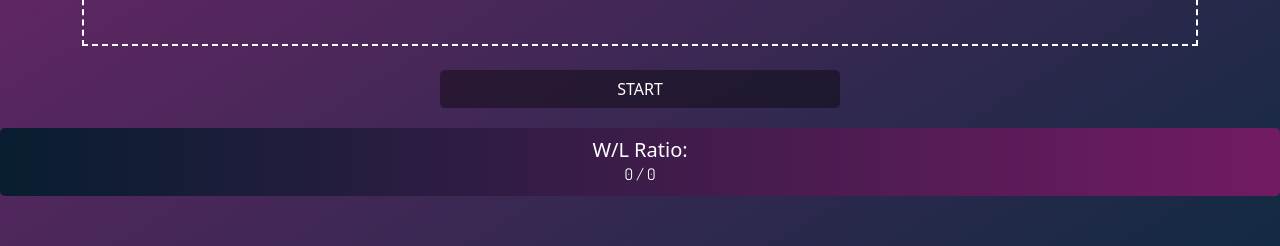
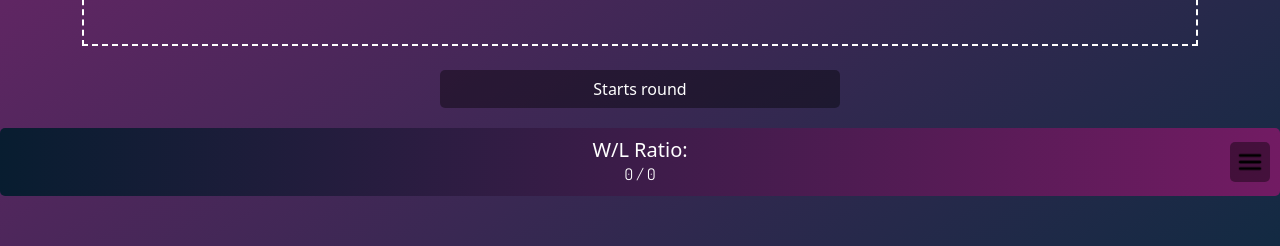
Before and after one commit to grammade/react-blackjack, a React (Create React App) app in the folder frontend/: page / in a window 1280 px wide. Shown: the part 549-795 px from the top of the page. Built offline with nearby package versions, Linux system fonts and the light colour scheme; no server answers.

Commit message:
re add highscore

```diff
--- a/frontend/src/components/BlackJack.css
+++ b/frontend/src/components/BlackJack.css
@@ -99,6 +99,14 @@ body {
   width: 100%;
   padding: 10px;
   border-radius: 5px;
+  position: relative;
+}
+
+.highscore{
+  position: absolute;
+  right: 0;
+  padding-right: inherit;
+
 }
 
 .headerContainer {
--- a/frontend/src/components/BlackJackGame.js
+++ b/frontend/src/components/BlackJackGame.js
@@ -197,7 +197,6 @@ const BlackJackGame = ({ openModal }) => {
                     setPlayerSum={setPlayerSum}
                     playerHand={playerHand}
                     setCardWidth={setCardWidth}
-                    openModal={openModal}
                     fetchDealerCard={fetchDealerCard}
                     resetDealer={resetDealer}
                     updateWl={updateWlRatio}
@@ -205,7 +204,8 @@ const BlackJackGame = ({ openModal }) => {
                     gameStateParent={setGameState}
                 />
             </div>
-            <Wl ratio={wlRatio} />
+            <Wl ratio={wlRatio}
+                openModal={openModal} />
         </div>
     );
 }
--- a/frontend/src/components/GameButton.js
+++ b/frontend/src/components/GameButton.js
@@ -18,7 +18,6 @@ const GameButton = ({
     gameStateParent }) => {
     const { currentUser, userLoggedIn, loading, guestUid, signInGoogle, signOut, manageSession, getUid } = useAuth()
 
-    const [btnStartText, setBtnStartText] = useState("START")
     const [btnEndText, setBtnEndText] = useState("gg")
     const [gameState, setGameState] = useState("pre")
     const [animationClass, setAnimationClass] = useState("fade-in")
@@ -29,7 +28,6 @@ const GameButton = ({
 
     const handleHit = async () => {
         if (gameState === "pre") {
-            setBtnStartText("HIT")
             gameStateWrap("game")
             await fetchDealerCard()
             return
@@ -146,25 +144,23 @@ const GameButton = ({
             <div className="CenterButtons">
                 {renderButtons()}
             </div>
-            {/* <button onClick={openModal}
-                className={`Btn StickRight `}>Leaderboards</button> */}
         </div>
     )
 }
 
 const StartButton = ({ onClick, className}) => (
     <button onClick={onClick} className={`Btn ${className}`}>
-        START
+        Starts round
     </button>
 )
 const HitButton = ({ onClick, className}) => (
     <button onClick={onClick} className={`Btn ${className}`}>
-        HIT
+        Hit
     </button>
 )
 const StandButton = ({ onClick, className}) => (
     <button onClick={onClick} className={`Btn ${className}`}>
-        STAND
+        Stand
     </button>
 )
 const ResetButton = ({ onClick , className, text}) => (
--- a/frontend/src/components/WLRatio.js
+++ b/frontend/src/components/WLRatio.js
@@ -1,10 +1,20 @@
 import React from "react";
+import menu from "../assets/menu.png"
 
-const Wl = ({ ratio }) => {
+const Wl = ({ ratio, openModal }) => {
     return (
-        <div className="wl-ratio-container text-center ">
+        <div className="wl-ratio-container ">
             <h5 style={{margin: 0}}>W/L Ratio:</h5>
             <p id="wlRatio" className="dosis-regular" style={{margin:0}}>{ratio}</p>
+            <div className="highscore">
+                <button onClick={openModal}
+                    className="Btn" style={{padding: "3px"}}>
+                    <img
+                        src={menu}
+                        height={30}
+                    />
+                </button>
+            </div>
         </div>
     )
 }
--- a/frontend/src/components/modal/Register.css
+++ b/frontend/src/components/modal/Register.css
@@ -18,7 +18,7 @@
     display: flex;
     background: linear-gradient(to bottom right, #530343, #01101f);
     width: 40%;
-    height: 50%;
+    height: 70%;
     max-width: 600px;
     min-width: 300px;
     min-height: 400px;
--- a/frontend/src/components/modal/Register.js
+++ b/frontend/src/components/modal/Register.js
@@ -16,8 +16,9 @@ const Register = ({ show, closeModal, animationClass, children }) => {
             setHighScore(res)
         }
 
-        fetch()
-    }, [])
+        if (show)
+            fetch()
+    }, [show])
 
     if (!show)
         return null;
```
Also changed, not shown: frontend/src/assets/menu.png (added).
